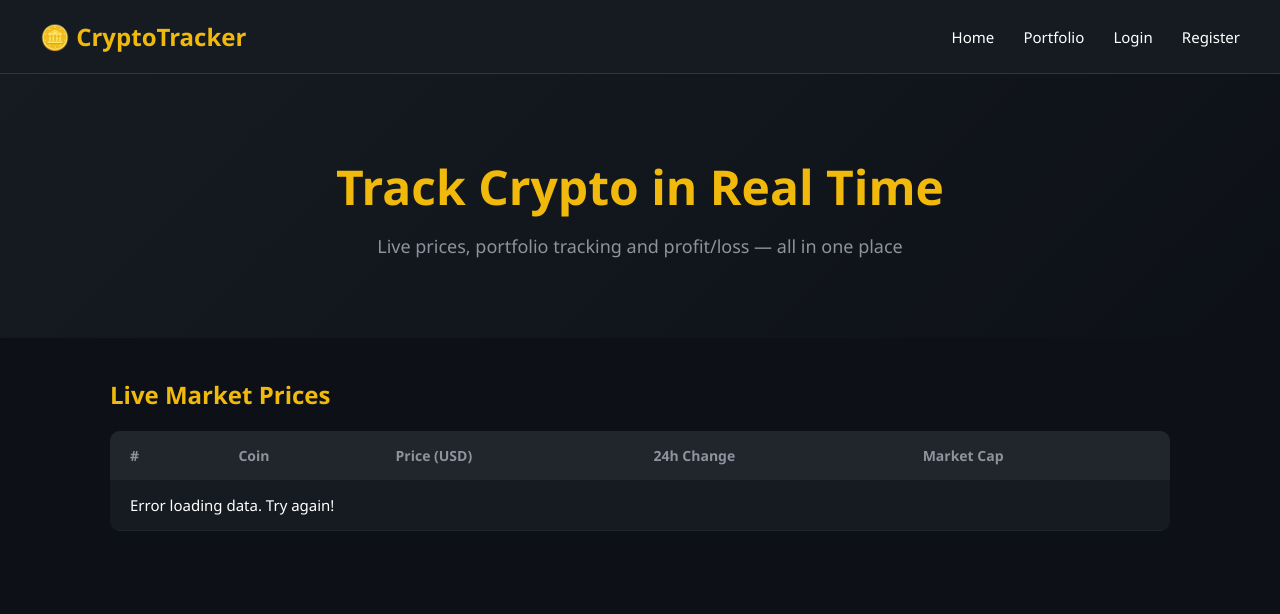
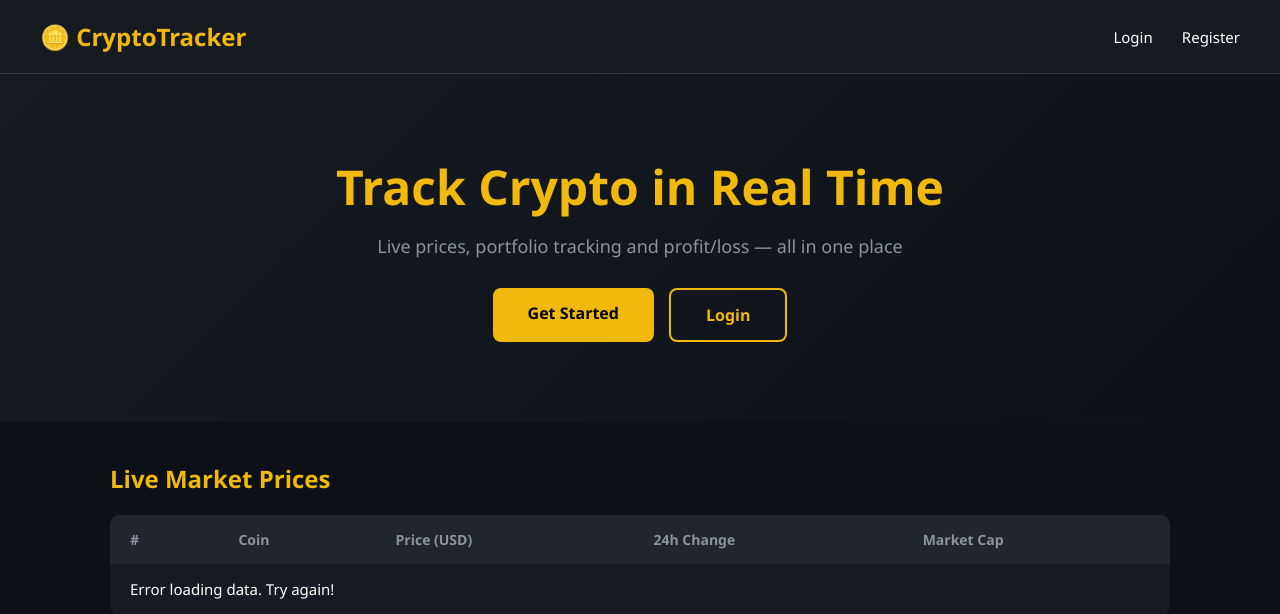
Before and after one commit to VaibhaviLokesh/crypto-tracker, a Flask app: page / in a window 1280 px wide. Shown: the top 614 px of the page. Run offline with Flask 3, Linux system fonts and the light colour scheme; some libraries are stand-ins or nearby versions.

Commit message:
Fix navigation and Railway database

```diff
--- a/static/style.css
+++ b/static/style.css
@@ -52,6 +52,45 @@ nav {
 .hero p {
     font-size: 18px;
     color: #8b949e;
+}
+
+.hero-buttons {
+    margin-top: 30px;
+    display: flex;
+    gap: 15px;
+    justify-content: center;
+}
+
+.hero-btn {
+    padding: 14px 35px;
+    background-color: #f0b90b;
+    color: #000000;
+    text-decoration: none;
+    border-radius: 8px;
+    font-size: 16px;
+    font-weight: bold;
+    transition: background 0.3s;
+}
+
+.hero-btn:hover {
+    background-color: #d4a009;
+}
+
+.hero-btn-outline {
+    padding: 14px 35px;
+    background-color: transparent;
+    color: #f0b90b;
+    text-decoration: none;
+    border-radius: 8px;
+    font-size: 16px;
+    font-weight: bold;
+    border: 2px solid #f0b90b;
+    transition: all 0.3s;
+}
+
+.hero-btn-outline:hover {
+    background-color: #f0b90b;
+    color: #000000;
 }
 
 .container {
@@ -280,7 +319,7 @@ tr:hover {
 .delete-btn:hover {
     opacity: 0.7;
 }
-/* Chart Section */
+
 .chart-card {
     margin-top: 25px;
 }
--- a/templates/index.html
+++ b/templates/index.html
@@ -10,16 +10,18 @@
     <nav>
         <div class="logo">🪙 CryptoTracker</div>
         <div class="nav-links">
-            <a href="#">Home</a>
-            <a href="#">Portfolio</a>
-            <a href="#">Login</a>
-            <a href="#">Register</a>
+            <a href="{{ url_for('login') }}">Login</a>
+            <a href="{{ url_for('register') }}">Register</a>
         </div>
     </nav>
 
     <div class="hero">
         <h1>Track Crypto in Real Time</h1>
         <p>Live prices, portfolio tracking and profit/loss — all in one place</p>
+        <div class="hero-buttons">
+            <a href="{{ url_for('register') }}" class="hero-btn">Get Started</a>
+            <a href="{{ url_for('login') }}" class="hero-btn-outline">Login</a>
+        </div>
     </div>
 
     <div class="container">
--- a/templates/login.html
+++ b/templates/login.html
@@ -11,7 +11,6 @@
         <div class="logo">🪙 CryptoTracker</div>
         <div class="nav-links">
             <a href="{{ url_for('home') }}">Home</a>
-            <a href="{{ url_for('login') }}">Login</a>
             <a href="{{ url_for('register') }}">Register</a>
         </div>
     </nav>
--- a/templates/register.html
+++ b/templates/register.html
@@ -12,7 +12,6 @@
         <div class="nav-links">
             <a href="{{ url_for('home') }}">Home</a>
             <a href="{{ url_for('login') }}">Login</a>
-            <a href="{{ url_for('register') }}">Register</a>
         </div>
     </nav>
 
```
